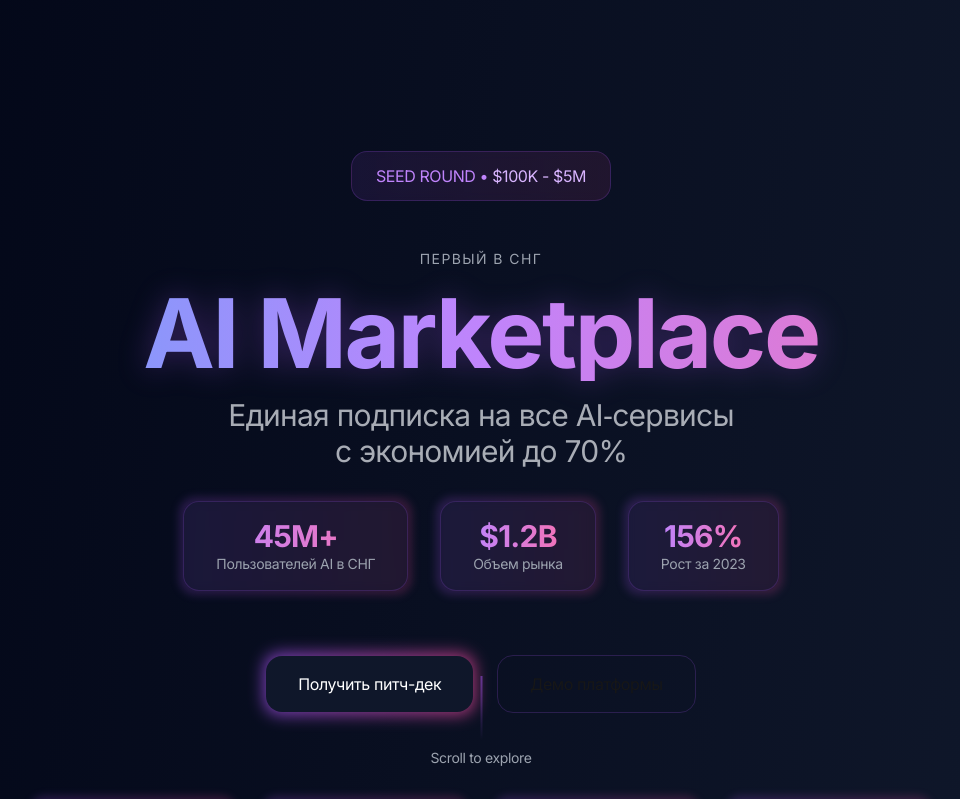
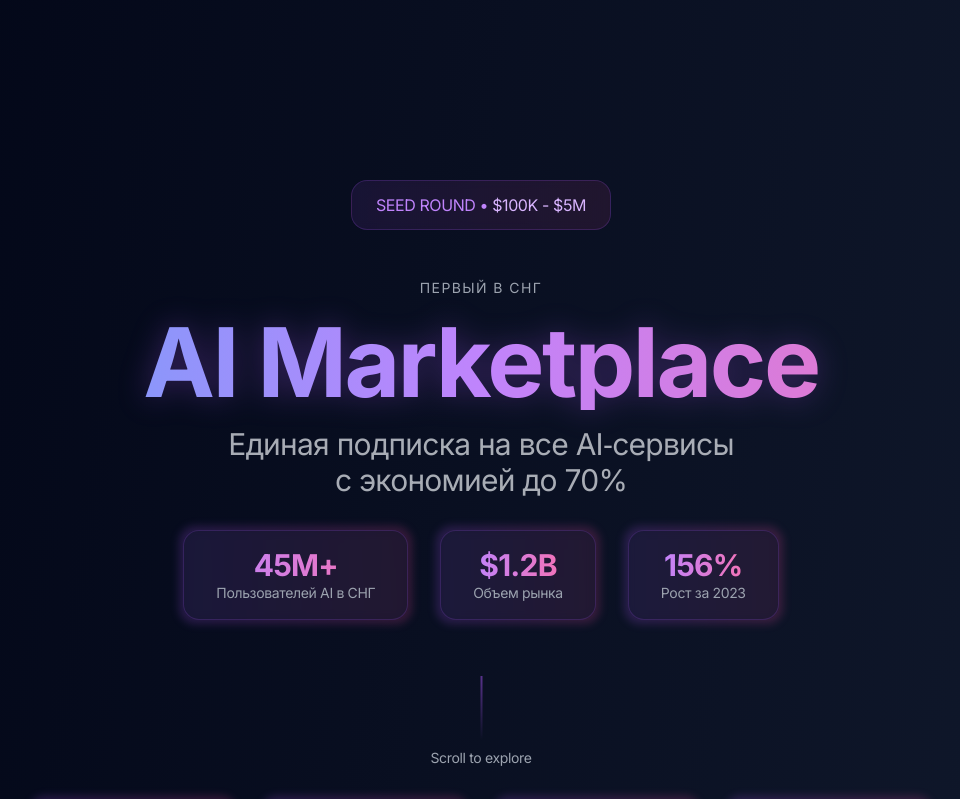
Before and after one commit to Leogelv/aihub, a Next.js app: page / in a window 1280 px wide. Shown: the top 799 px of the page, without its empty margins (159-1119 px from the left). Built offline with nearby package versions, Linux system fonts and the light colour scheme.

Commit message:
refactor: remove particles and simplify dependencies

```diff
--- a/src/components/sections/Hero.tsx
+++ b/src/components/sections/Hero.tsx
@@ -71,15 +71,7 @@ export const Hero = () => {
         transition={{ delay: 0.4 }}
         className="flex flex-wrap justify-center gap-4 md:gap-6"
       >
-        <button className="relative group">
-          <div className="absolute -inset-0.5 bg-gradient-to-r from-purple-500 to-pink-500 rounded-xl md:rounded-2xl blur opacity-70 group-hover:opacity-100 transition"></div>
-          <span className="relative block bg-slate-900 text-white px-6 md:px-8 py-3 md:py-4 rounded-xl md:rounded-2xl tracking-tight text-sm md:text-base">
-            Получить питч-дек
-          </span>
-        </button>
-        <button className="px-6 md:px-8 py-3 md:py-4 rounded-xl md:rounded-2xl border border-purple-500/20 hover:border-purple-500/40 transition-colors tracking-tight text-sm md:text-base">
-          Демо платформы
-        </button>
+
       </motion.div>
 
       {/* Bottom Scroll Indicator */}
```
